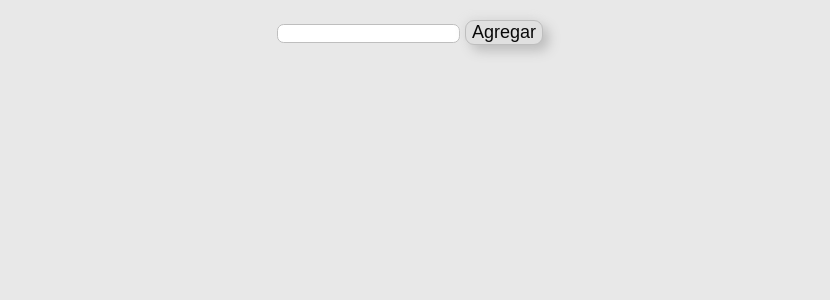
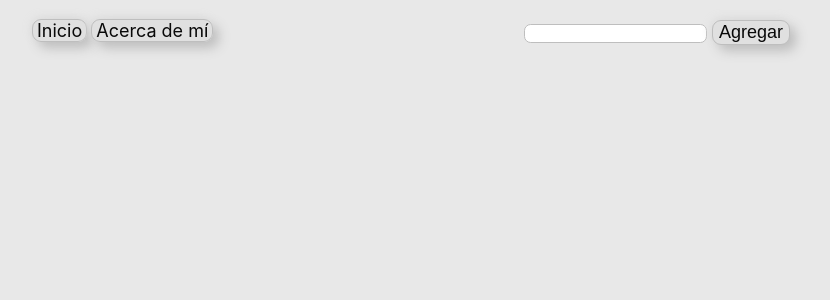
Before and after one commit to NGSalvo/soyhenry-rick-and-morty, a React (Create React App) app: page / in a window 1280 px wide. Shown: the top 300 px of the page, without its empty margins (230-1060 px from the left). Built offline with nearby package versions, Linux system fonts and the light colour scheme.

Commit message:
add: routing including fallback error

```diff
--- a/package.json
+++ b/package.json
@@ -9,6 +9,7 @@
     "axios": "^1.4.0",
     "react": "^18.2.0",
     "react-dom": "^18.2.0",
+    "react-router-dom": "^6.11.1",
     "react-scripts": "5.0.1",
     "web-vitals": "^2.1.4"
   },
--- a/src/App.js
+++ b/src/App.js
@@ -1,11 +1,15 @@
 import './App.css';
-import Cards from './components/Cards/Cards.jsx';
-import Nav from './components/Nav/Nav';
 import { useState } from 'react';
+import { Routes, Route } from "react-router-dom";
 import axios from 'axios';
 
+import Home from './components/Home/Home'
+import Nav from './components/Nav/Nav';
+import About from './components/About/About'
+import CardDetail from './components/CardDetail/CardDetail';
+import Error from "./components/Error/Error";
+
 function App() {
-
    const [characters, setCharacters] = useState([])
 
    const searchById = (id) => {
@@ -27,7 +31,12 @@ function App() {
    return (
       <div className='App'>
          <Nav onSearch={searchById}></Nav>
-         <Cards characters={characters} onClose={onClose}/>
+         <Routes>
+            <Route path='/' element={<Home characters={characters} onClose={onClose}/>}/>
+            <Route path='/about' element={<About/>}/>
+            <Route path='/detail/:id' element={<CardDetail/>}/>
+            <Route path='*' element={<Error/>}/>
+         </Routes>
       </div>
    );
 }
--- /dev/null
+++ b/src/components/About/About.jsx
@@ -0,0 +1,7 @@
+const About = () => {
+  return (
+    <div>ABOUT ME!</div>
+  )
+}
+
+export default About;
--- a/src/components/Card/Card.jsx
+++ b/src/components/Card/Card.jsx
@@ -1,4 +1,6 @@
 import {useState} from 'react';
+import { Link } from "react-router-dom";
+
 import style from './Card.module.css';
 
 export default function Card({id, name, status, species, gender, origin, image, onClose}) {
@@ -28,7 +30,9 @@ export default function Card({id, name, status, species, gender, origin, image,
          <img src={image} alt={name} />
          <button className={[style.close, style.btn].join(' ')} onClick={() => onClose(id)}>X</button>
          <div className={style.info}>
-            <h4 className={style.name}>{name}</h4>
+            <Link to={`/detail/${id}`}>
+               <h4 className={style.name}>{name}</h4>
+            </Link>
             <h5>Estado: {status === 'Alive' ? '💓' : '💀'}</h5>
             <h5>Especie: {species}</h5>
             <h5>Género: {gender}</h5>
--- /dev/null
+++ b/src/components/CardDetail/CardDetail.jsx
@@ -0,0 +1,53 @@
+import { useParams } from 'react-router-dom';
+import style from './CardDetail.module.css'
+import axios from 'axios';
+import { useState, useEffect } from 'react';
+
+// const initialState = {
+//   id: '',
+//   name: '',
+//   status: '',
+//   species: '',
+//   gender: '',
+//   origin: ''
+// }
+
+const CardDetail = () => {
+  const {id} = useParams()
+  const [character, setCharacter] = useState({})
+
+  const fetchCharacter = async() => {
+    const {data} = await axios(`https://rickandmortyapi.com/api/character/${id}`);
+    setCharacter(data)
+  }
+
+  useEffect(() => {
+    fetchCharacter()
+    return setCharacter({}); // Al desmontarse el componente, se reinicializa el personaje
+  }, [id]);
+
+  const renderCharacter = () => {
+    if (!character.id) return <div>Loading...</div>
+
+    return (
+      <>
+        <img src={character.image} alt={character.name} />
+         <div className={style.info}>
+            <h4 className={style.name}>{character.name}</h4>
+            <h5>Estado: {character.status === 'Alive' ? '💓' : '💀'}</h5>
+            <h5>Especie: {character.species}</h5>
+            <h5>Género: {character.gender}</h5>
+            <h5>Origen: {character.origin.name}</h5>
+         </div>
+      </>
+    )
+  }
+
+  return (
+       <div className={style.container}>
+        {renderCharacter()}
+      </div>
+  )
+}
+
+export default CardDetail;
--- /dev/null
+++ b/src/components/Error/Error.jsx
@@ -0,0 +1,7 @@
+const Error = () => {
+  return (
+    <div style={{display: 'flex', justifyContent: 'center', alignItems: 'center', height: '100vh'}}>404, page not found 🥲</div>
+  )
+}
+
+export default Error;
--- /dev/null
+++ b/src/components/Home/Home.jsx
@@ -0,0 +1,11 @@
+import Cards from "../Cards/Cards";
+
+const Home = ({characters, onClose}) => {
+  return (
+    <div>
+      <Cards characters={characters} onClose={onClose}/>
+    </div>
+  )
+}
+
+export default Home;
--- a/src/components/Nav/Nav.jsx
+++ b/src/components/Nav/Nav.jsx
@@ -1,11 +1,20 @@
+import { NavLink } from 'react-router-dom';
+
 import SearchBar from '../SearchBar/SearchBar'
 import style from "./Nav.module.css";
 
 const Nav = (props) => {
 
-
   return (
     <div className={style.container}>
+      <div>
+        <NavLink to={'/'} className={({isActive}) => isActive ? 'active' : 'inactive'}>
+          Inicio
+        </NavLink>
+        <NavLink to={'/about'} className={({isActive}) => isActive ? 'active': 'inactive'}>
+          Acerca de mí
+        </NavLink>
+      </div>
       <SearchBar onSearch={props.onSearch} />
     </div>
   )
--- a/src/components/Nav/Nav.module.css
+++ b/src/components/Nav/Nav.module.css
@@ -1,5 +1,32 @@
 .container {
   display: flex;
-  justify-content: center;
+  justify-content: space-between;
   margin: 20px;
 }
+
+.container a {
+  color: #090909;
+  font-size: 18px;
+  border-radius: 0.5em;
+  background: #e0e0e0;
+  border: 1px solid #bebebe;
+  transition: all .3s;
+  box-shadow: 6px 6px 12px #bebebe,
+             -2px -3px 10px #e0e0e0;
+  margin: 0 2px;
+  text-decoration: none;
+  padding: 0px 4px;
+}
+
+.container a:hover {
+  border: 1px solid white;
+}
+
+.active {
+  scale: 2;
+  border: 1px solid white;
+}
+
+.inactive {
+  border: 1px solid #bebebe;
+}
--- a/src/index.js
+++ b/src/index.js
@@ -2,8 +2,11 @@ import React from 'react'
 import ReactDOM from 'react-dom'
 import './index.css'
 import App from './App'
+import { BrowserRouter } from 'react-router-dom'
 
 ReactDOM.render(
-  <App />,
-  document.getElementById('root')
+  <BrowserRouter>
+    <App />
+  </BrowserRouter>
+  , document.getElementById('root')
 )
```
Also changed, not shown: src/components/CardDetail/CardDetail.module.css (added), 1 other file (tests, documents, lock files or other folders).
